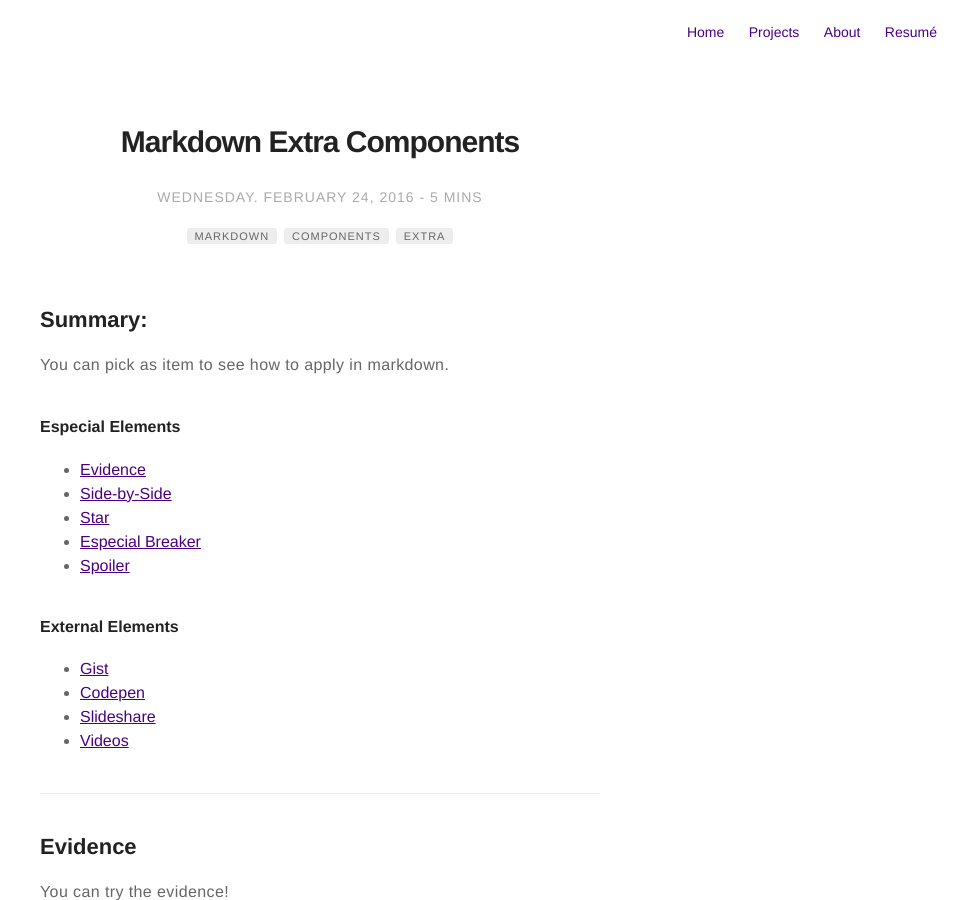
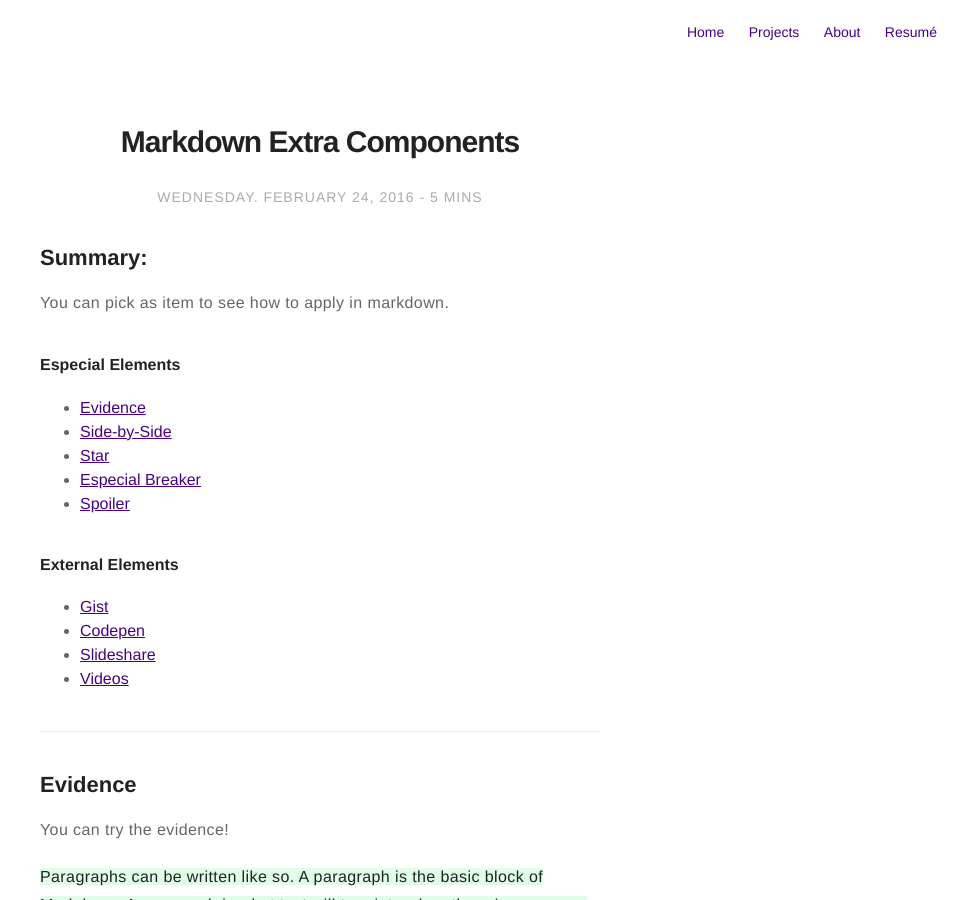
Before and after one commit to christianjans/christianjans.github.io, a Jekyll site: the page built from _posts/2015-02-24-markdown-extra-components.markdown, in a window 1280 px wide and 900 px high. Shown: the whole window, without its empty margins (320-1280 px from the left). Built offline with Jekyll 4.4.1, drawn with Linux system fonts in a browser that asks for light colours; comment, search, counter and statistics services are not loaded; some of the changed lines change nothing that is shown.

Commit message:
Remove tags from posts

```diff
--- a/_config.yml
+++ b/_config.yml
@@ -83,7 +83,7 @@ about: true
 read-time: true
 
 # do you want to show the "tags" inside the posts?
-show-tags: true
+show-tags: false
 
 # related posts inside a post?
 related: true
```
